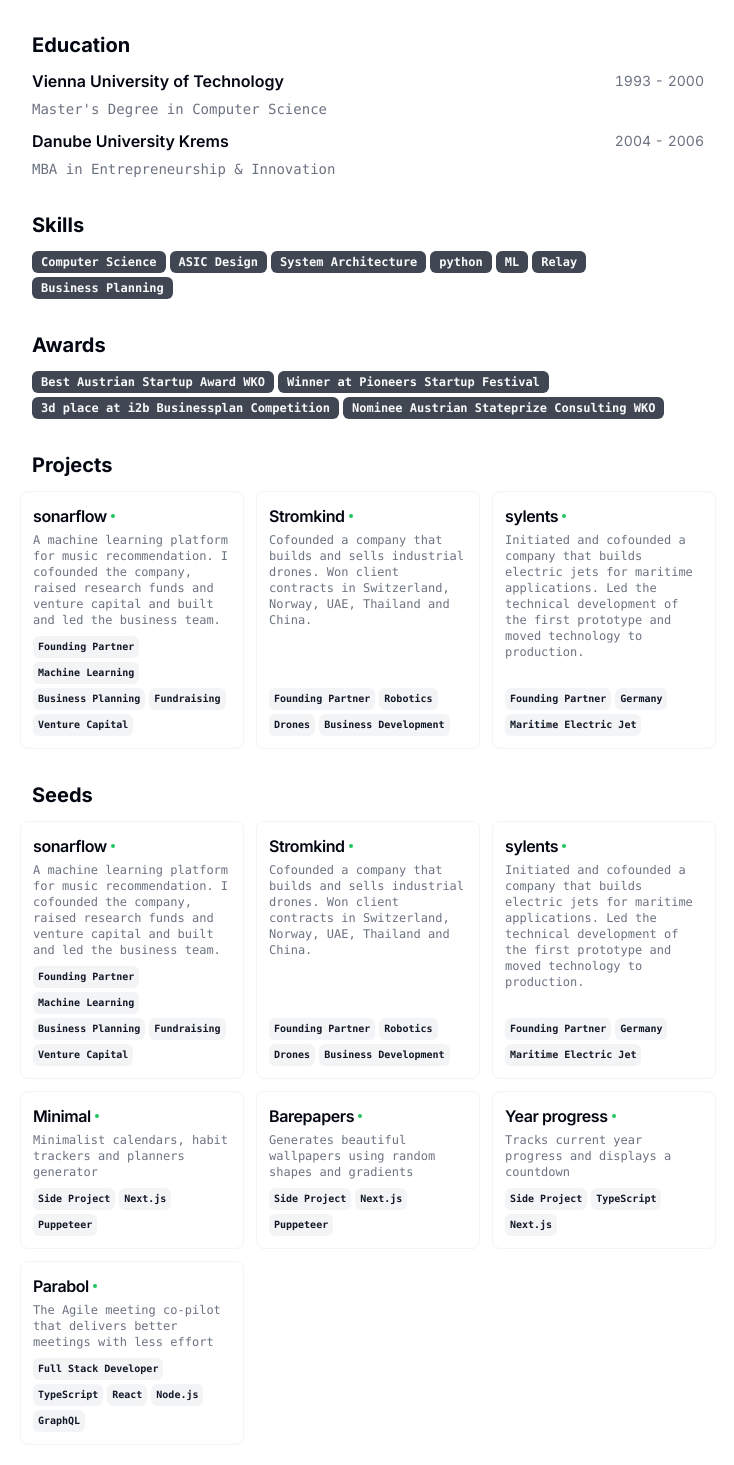
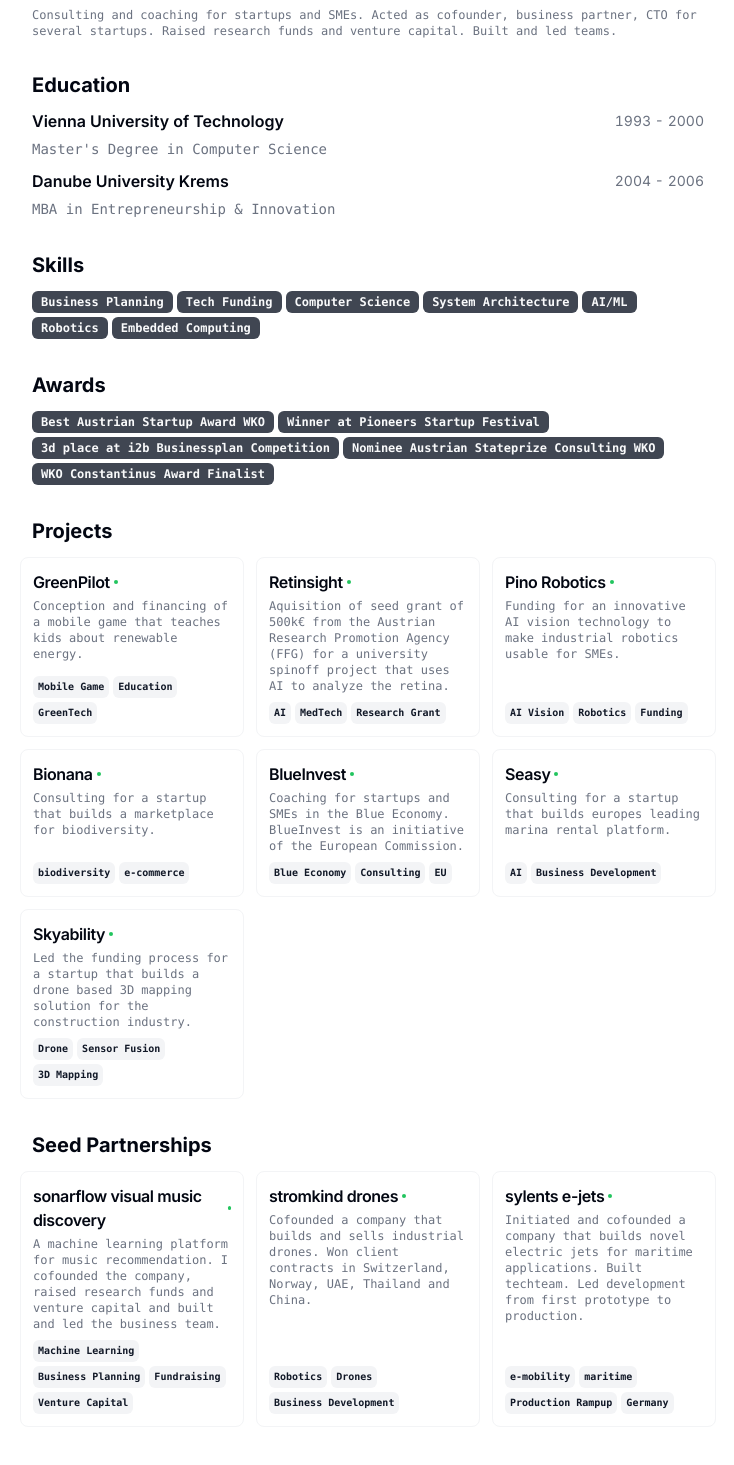
Before and after one commit to devskale/cv, a Next.js app: page / in a window 1280 px wide. Shown: the part 857-2322 px from the top of the page, without its empty margins (272-1006 px from the left). Built offline with nearby package versions, Linux system fonts and the light colour scheme.

Commit message:
added projects

```diff
--- a/src/app/page.tsx
+++ b/src/app/page.tsx
@@ -193,7 +193,7 @@
         </Section>
 
         <Section className="print-force-new-page scroll-mb-16">
-          <h2 className="text-xl font-bold">Seeds</h2>
+          <h2 className="text-xl font-bold">Seed Partnerships</h2>
           <div className="-mx-3 grid grid-cols-1 gap-3 print:grid-cols-3 print:gap-2 md:grid-cols-2 lg:grid-cols-3">
             {RESUME_DATA.seeds.map((seed) => {
               return (
--- a/src/data/resume-data.tsx
+++ b/src/data/resume-data.tsx
@@ -25,9 +25,9 @@
   location: "Neusiedl am See, Austria, CET",
   locationLink: "https://maps.app.goo.gl/hRnHuWXARPzwCYcE8",
   about:
-    "Business Developer with a focus on Computer Science, Artificial Intelligence (AI) and Robotics.",
+    "Business developer with applied expertise in Computer Science, Artificial Intelligence (AI), and Robotics.",
   summary:
-    "As a Development Engineer i worked on custom ASICs (Infineon) and created the initial version of optical fiber networ (Riedel). As a Business Developer i cofounded startups, raised research fund and venture capital and built and led teams.",
+    "In my role as a Development Engineer, I specialized in designing custom ASICs and played a pivotal role in developing the first version of the optical fiber network at Riedel. Transitioning into Business Development, I have successfully co-founded several startups, securing research funding and venture capital. My expertise extends to building and leading diverse teams, fostering innovation and driving business growth.",
   avatarUrl: "https://media.licdn.com/dms/image/C5603AQEuKW28-ihawA/profile-displayphoto-shrink_800_800/0/1531836294847?e=1711584000&v=beta&t=QP45JPmvSL8eESn8f8bWxNvOSc5xxHv0o9x2Ns05iNA",
   personalWebsiteUrl: "https://skale.io",
   contact: {
@@ -101,13 +101,13 @@
     },
     {
       company: "StreamUnlimited Engineering (SUE)",
-      link: "https://www.nokia.com",
+      link: "https://www.streamunlimited.com",
       badges: ["Onsite", "Travel"],
       title: "International Sales Manager",
       logo: NSNLogo,
       start: "2007",
       end: "2008",
-      description: "Established international sales contacts for SUE's SW and HW products. Grew the sales pipeline +30%. In 2017 Google aquired a stake in SUE.",
+      description: "Expanded the global sales network for SUE's software and hardware products, achieving a 30% growth in the sales pipeline. Notably, in 2017, Google acquired a stake in SUE.",
     },
     {
       company: "skale venture development",
@@ -116,30 +116,122 @@
       title: "Owner",
       logo: NSNLogo,
       start: "2008",
-      end: "2024",
+      end: "ongoing",
       description: "Consulting and coaching for startups and SMEs. Acted as cofounder, business partner, CTO for several startups. Raised research funds and venture capital. Built and led teams.",
     }
   ],
   skills: [
+    "Business Planning",
+    "Tech Funding",
     "Computer Science",
-    "ASIC Design",
     "System Architecture",
-    "python",
-    "ML",
-    "Relay",
-    "Business Planning",
+    "AI/ML",
+    "Robotics",
+    "Embedded Computing",
   ],
   awards: [
     "Best Austrian Startup Award WKO",
     "Winner at Pioneers Startup Festival",
     "3d place at i2b Businessplan Competition",
-    "Nominee Austrian Stateprize Consulting WKO"
+    "Nominee Austrian Stateprize Consulting WKO",
+    "WKO Constantinus Award Finalist"
   ],
   projects: [
     {
-      title: "sonarflow",
+      title: "GreenPilot",
+      techStack: ["Mobile Game", "Education", "GreenTech"],
+      description:
+        "Conception and financing of a mobile game that teaches kids about renewable energy.",
+      logo: Minimal,
+      link: {
+        label: "greenpilot.at",
+        href: "https://www.greenpilot.at/",
+      },
+    },
+    {
+      title: "Retinsight",
+      techStack: ["AI", "MedTech", "Research Grant"],
+      description:
+        "Aquisition of seed grant of 500k€ from the Austrian Research Promotion Agency (FFG) for a university spinoff project that uses AI to analyze the retina.",
+      logo: BarepapersLogo,
+      link: {
+        label: "Retinsight",
+        href: "https://retinsight.com/",
+      },
+    },
+    {
+      title: "Pino Robotics",
+      techStack: ["AI Vision", "Robotics", "Funding"],
+      description: "Funding for an innovative AI vision technology to make industrial robotics usable for SMEs.",
+      logo: YearProgressLogo,
+      link: {
+        label: "cncmonster.eu",
+        href: "https://cncmonster.eu/",
+      },
+    },
+    {
+      title: "Bionana",
       techStack: [
-        "Founding Partner",
+        "biodiversity",
+        "e-commerce",
+      ],
+      description:
+        "Consulting for a startup that builds a marketplace for biodiversity.",
+      logo: ParabolLogo,
+      link: {
+        label: "bionana.at",
+        href: "https:/bionana.at/",
+      },
+    },
+    {
+      title: "BlueInvest",
+      techStack: [
+        "Blue Economy",
+        "Consulting",
+        "EU",
+      ],
+      description:
+        "Coaching for startups and SMEs in the Blue Economy. BlueInvest is an initiative of the European Commission.",
+      logo: ParabolLogo,
+      link: {
+        label: "blueinvest",
+        href: "https://blueinvest-community.converve.io/",
+      },
+    },
+    {
+      title: "Seasy",
+      techStack: [
+        "AI",
+        "Business Development",
+      ],
+      description:
+        "Consulting for a startup that builds europes leading marina rental platform.",
+      logo: ParabolLogo,
+      link: {
+        label: "seasy.com",
+        href: "https://seasy.com/",
+      },
+    },
+    {
+      title: "Skyability",
+      techStack: [
+        "Drone",
+        "Sensor Fusion",
+        "3D Mapping",
+      ],
+      description:
+        "Led the funding process for a startup that builds a drone based 3D mapping solution for the construction industry.",
+      logo: ParabolLogo,
+      link: {
+        label: "skyability.com",
+        href: "https://skyability.com/",
+      },
+    },
+  ],
+  seeds: [
+    {
+      title: "sonarflow visual music discovery",
+      techStack: [
         "Machine Learning",
         "Business Planning",
         "Fundraising",
@@ -153,8 +245,8 @@
       },
     },
     {
-      title: "Stromkind",
-      techStack: ["Founding Partner",
+      title: "stromkind drones",
+      techStack: [
         "Robotics",
         "Drones",
         "Business Development"],
@@ -167,107 +259,16 @@
       },
     },
     {
-      title: "sylents",
-      techStack: ["Founding Partner", "Germany", "Maritime Electric Jet"],
+      title: "sylents e-jets",
+      techStack: ["e-mobility", "maritime", "Production Rampup", "Germany"],
       description:
-        "Initiated and cofounded a company that builds electric jets for maritime applications. Led the technical development of the first prototype and moved technology to production.",
+        "Initiated and cofounded a company that builds novel electric jets for maritime applications. Built techteam. Led development from first prototype to production.",
       logo: JarockiMeLogo,
       link: {
-        label: "github.com",
+        label: "sylents.de",
         href: "https://sylents.de/",
       },
     },
-  ],
-  seeds: [
-    {
-      title: "sonarflow",
-      techStack: [
-        "Founding Partner",
-        "Machine Learning",
-        "Business Planning",
-        "Fundraising",
-        "Venture Capital"
-      ],
-      description: "A machine learning platform for music recommendation. I cofounded the company, raised research funds and venture capital and built and led the business team.",
-      logo: ConsultlyLogo,
-      link: {
-        label: "sonarflow.com",
-        href: "https://sonarflow.com/",
-      },
-    },
-    {
-      title: "Stromkind",
-      techStack: ["Founding Partner",
-        "Robotics",
-        "Drones",
-        "Business Development"],
-      description:
-        "Cofounded a company that builds and sells industrial drones. Won client contracts in Switzerland, Norway, UAE, Thailand and China.",
-      logo: MonitoLogo,
-      link: {
-        label: "stromkind.com",
-        href: "https://stromkind.com/",
-      },
-    },
-    {
-      title: "sylents",
-      techStack: ["Founding Partner", "Germany", "Maritime Electric Jet"],
-      description:
-        "Initiated and cofounded a company that builds electric jets for maritime applications. Led the technical development of the first prototype and moved technology to production.",
-      logo: JarockiMeLogo,
-      link: {
-        label: "github.com",
-        href: "https://sylents.de/",
-      },
-    },
-    {
-      title: "Minimal",
-      techStack: ["Side Project", "Next.js", "Puppeteer"],
-      description:
-        "Minimalist calendars, habit trackers and planners generator",
-      logo: Minimal,
-      link: {
-        label: "useminimal.com",
-        href: "https://useminimal.com/",
-      },
-    },
-    {
-      title: "Barepapers",
-      techStack: ["Side Project", "Next.js", "Puppeteer"],
-      description:
-        "Generates beautiful wallpapers using random shapes and gradients",
-      logo: BarepapersLogo,
-      link: {
-        label: "barepapers.com",
-        href: "https://barepapers.com/",
-      },
-    },
-    {
-      title: "Year progress",
-      techStack: ["Side Project", "TypeScript", "Next.js"],
-      description: "Tracks current year progress and displays a countdown",
-      logo: YearProgressLogo,
-      link: {
-        label: "getyearprogress.com",
-        href: "https://getyearprogress.com/",
-      },
-    },
-    {
-      title: "Parabol",
-      techStack: [
-        "Full Stack Developer",
-        "TypeScript",
-        "React",
-        "Node.js",
-        "GraphQL",
-      ],
-      description:
-        "The Agile meeting co-pilot that delivers better meetings with less effort",
-      logo: ParabolLogo,
-      link: {
-        label: "github.com",
-        href: "https://parabol.co/",
-      },
-    },
+
   ],
 } as const;
```
